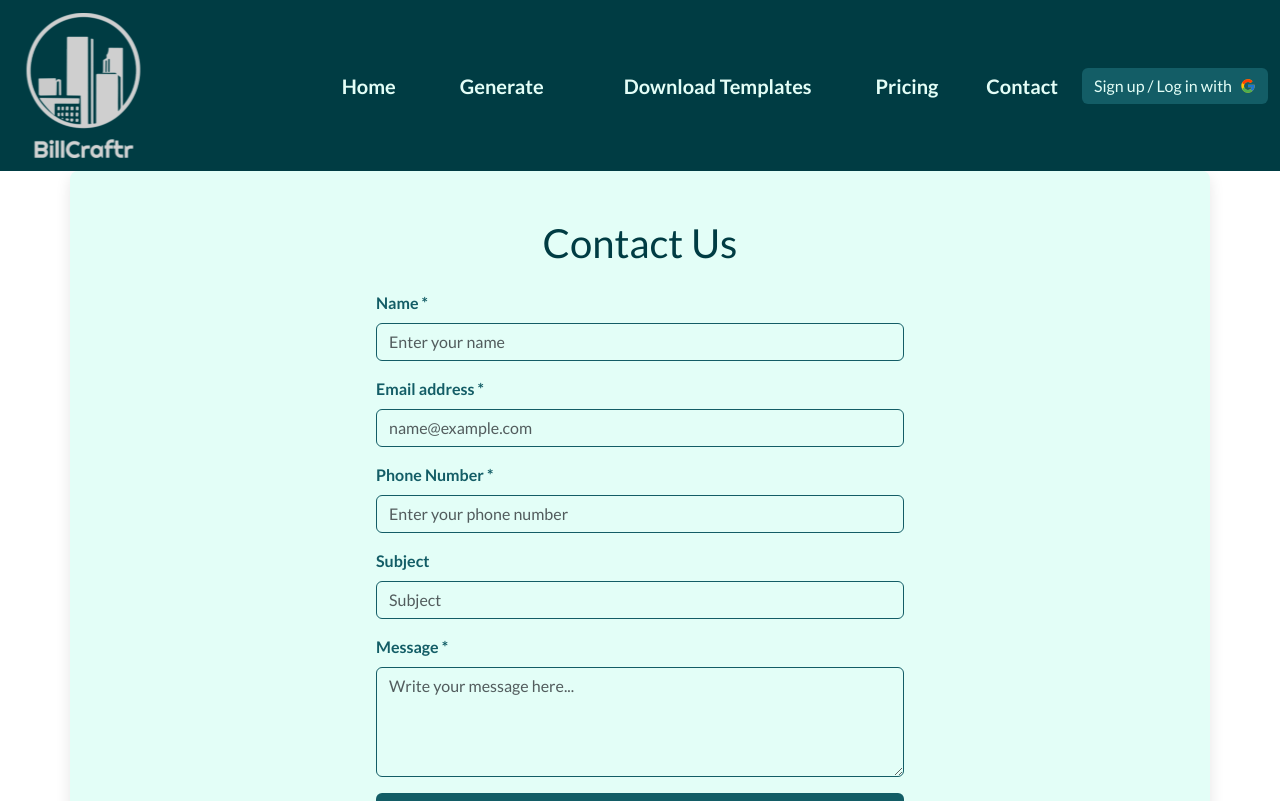
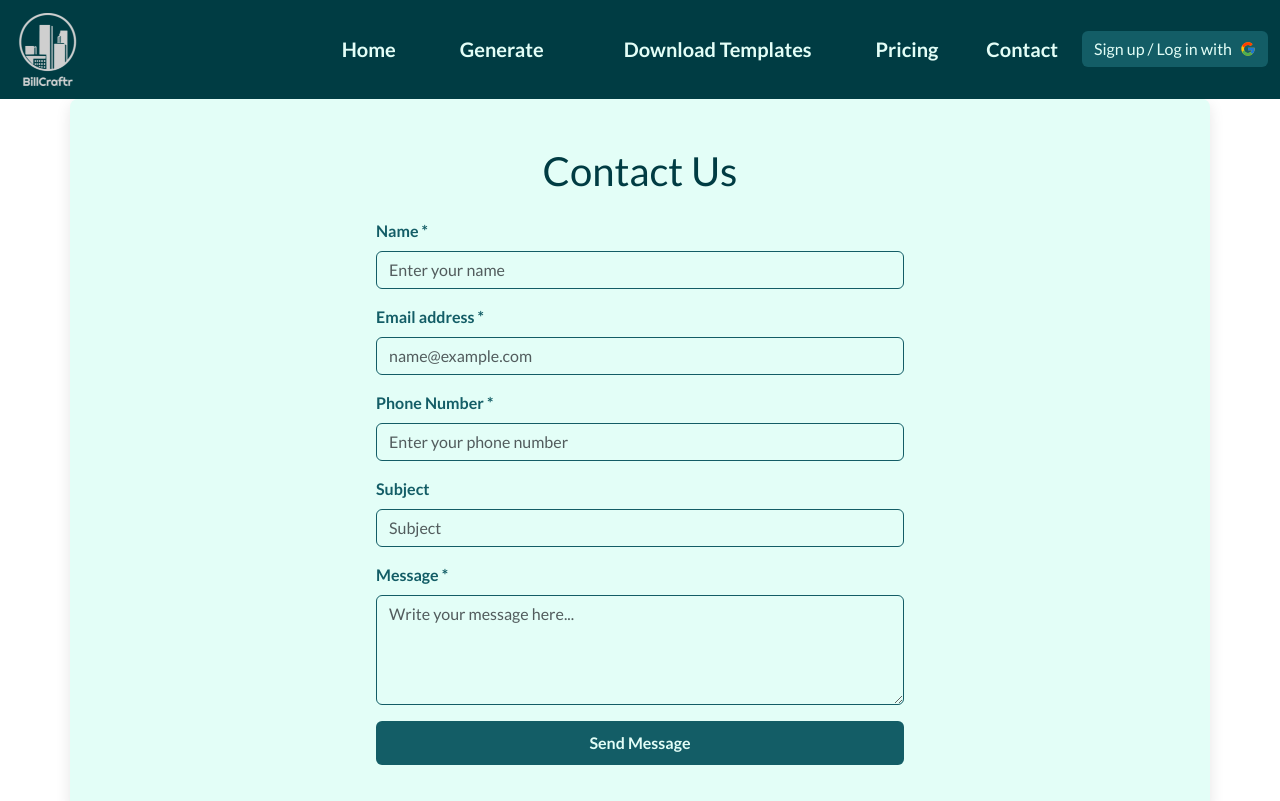
Before and after one commit to krishundre/invoiceji, a React (Create React App) app: page /contact in a window 1280 px wide. Shown: the top 801 px of the page. Built offline with nearby package versions, Linux system fonts and the light colour scheme; no server answers.

Commit message:
`Updated App.css to add width property to .invoiceji-logo class and updated Navbar.jsx to change alt text in logo image from "Invoiceji" to "BillCraftr Logo".`

```diff
--- a/src/App.css
+++ b/src/App.css
@@ -2,8 +2,9 @@
 
 .invoiceji-logo {
   transition: filter 0.3s ease;
+  width: 50%;
 }
 
 .invoiceji-logo:hover {
-  filter: drop-shadow(0 0 10px rgb(155, 109, 71, 0.7));
+  filter: drop-shadow(0 0 10px rgba(39, 139, 172, 0.7));
 }
--- a/src/Components/Navbar.jsx
+++ b/src/Components/Navbar.jsx
@@ -7,7 +7,7 @@ import { MdOutlineAccountCircle } from "react-icons/md";
 import { auth } from '../config/firebase'; // Import Firebase
 import { GoogleAuthProvider, signInWithPopup, signOut, onAuthStateChanged } from "firebase/auth";
 import toast, { Toaster } from 'react-hot-toast';
-import navlogo from '../Creatives/0.png'
+import navlogo from '../Creatives/0.png';
 
 const Navbar = () => {
   const [user, setUser] = useState(null);
@@ -48,7 +48,7 @@ const Navbar = () => {
       <div><Toaster /></div>
       <div className="container-fluid">
         <a className="navbar-brand" href="/">
-          <img src={navlogo} alt="Invoiceji" className="logo invoiceji-logo" />
+          <img src={navlogo} alt="BillCraftr Logo" className="logo invoiceji-logo" />
         </a>
 
         <div className="d-flex align-items-center">
```
